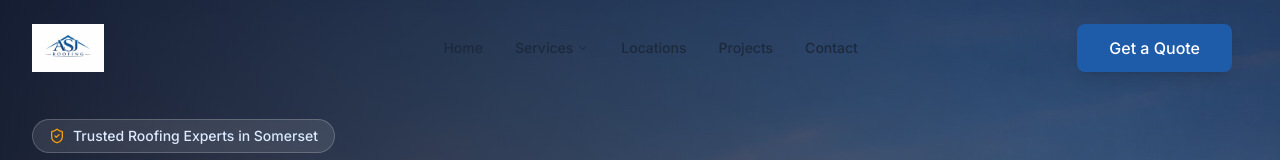
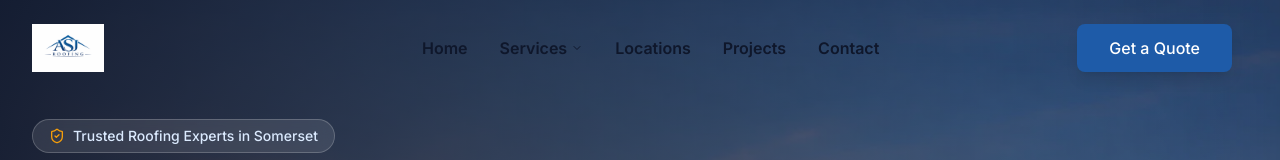
Before and after one commit to razal1113/asjroofing, a Next.js app: page / in a window 1280 px wide. Shown: the top 160 px of the page. Built offline with nearby package versions, Linux system fonts and the light colour scheme.

Commit message:
Auto-sync after agent response

```diff
--- a/src/components/layout/Header.tsx
+++ b/src/components/layout/Header.tsx
@@ -68,12 +68,8 @@ export function Header() {
                                 <Link
                                     href={item.href}
                                     className={cn(
-                                        "text-sm font-medium transition-colors hover:text-primary flex items-center",
-                                        isScrolled ? "text-slate-700" : "text-slate-800" // Assuming hero is light or we need dark text?
-                                        // Actually if hero is an image, we might need white text initially.
-                                        // But placeholder logo is blue... let's assume light background or white navbar for now if not transparent-on-dark.
-                                        // If transparent, we usually need white text.
-                                        // Let's stick to dark text for safety unless we verify hero background.
+                                        "text-base font-semibold transition-colors hover:text-primary flex items-center",
+                                        isScrolled ? "text-slate-800" : "text-slate-900"
                                     )}
                                 >
                                     {item.name}
```
